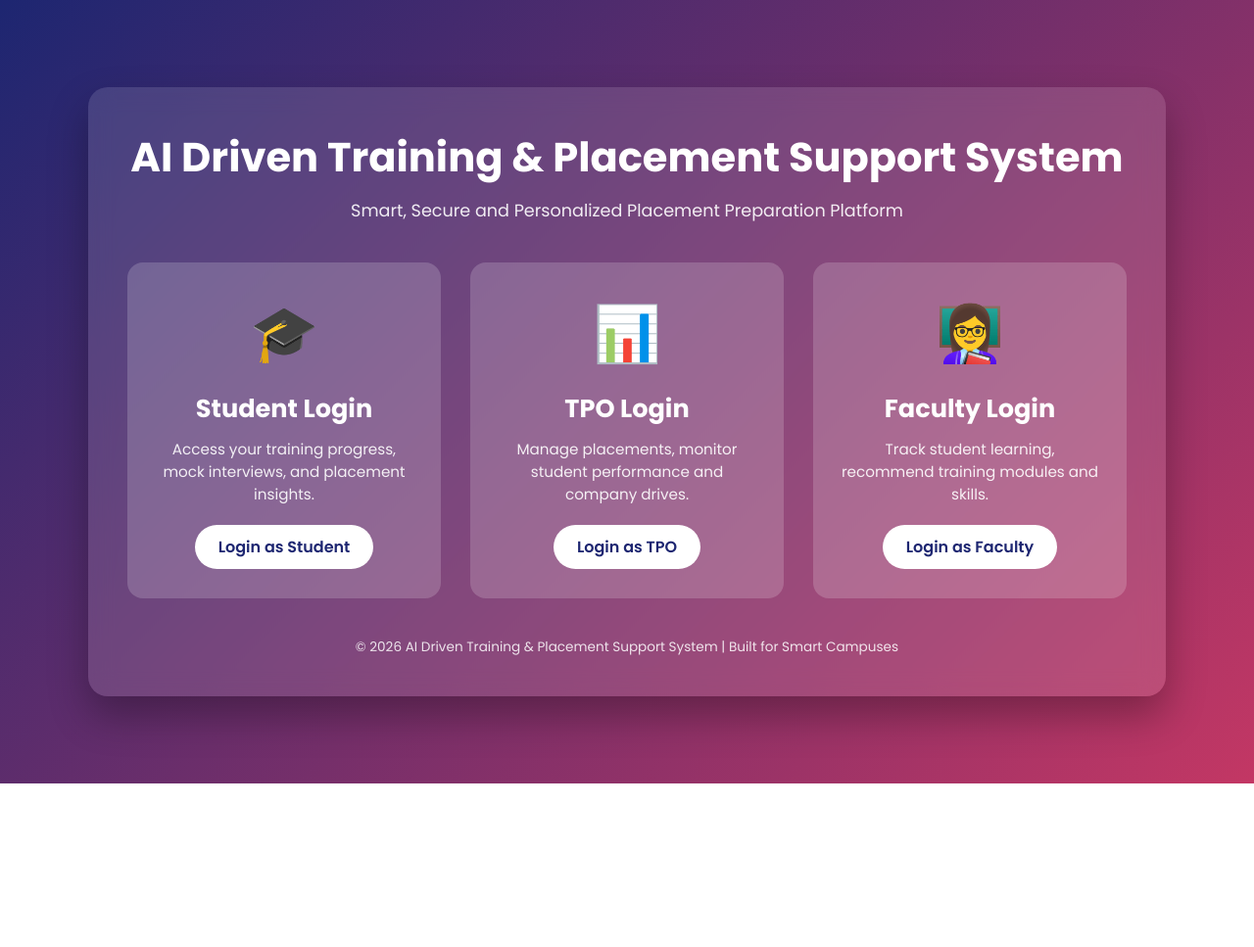
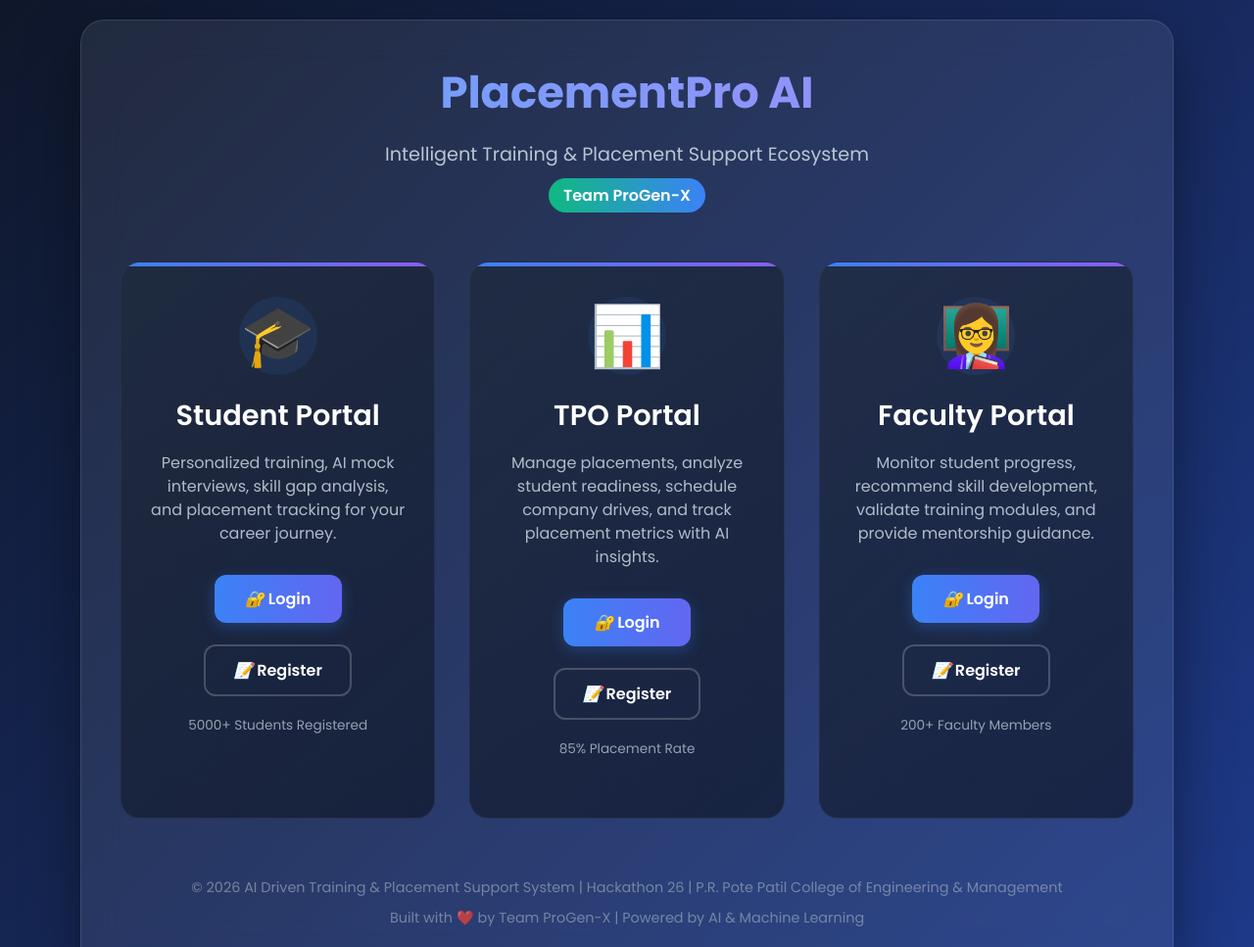
Before and after one commit to arti2441/PlacementPro-AI, a plain HTML site: page index.html in a window 1280 px wide. Shown: the top 967 px of the page at 98% size. Before the commit the page ends 800 px from the top, so only its background shows below. Drawn offline with Linux system fonts and the light colour scheme.

Commit message:
Revamp index.html for PlacementPro AI
Updated the HTML structure and styles for the placement support system, including new titles, improved layout, and enhanced card designs.

```diff
--- a/index.html
+++ b/index.html
@@ -3,7 +3,7 @@
 <head>
     <meta charset="UTF-8" />
     <meta name="viewport" content="width=device-width, initial-scale=1.0" />
-    <title>AI Driven Training & Placement Support System</title>
+    <title>PlacementPro AI | Smart Training & Placement</title>
 
     <!-- Google Font -->
     <link href="https://fonts.googleapis.com/css2?family=Poppins:wght@300;400;600;700&display=swap" rel="stylesheet">
@@ -18,96 +18,190 @@
 
         body {
             min-height: 100vh;
-            background: linear-gradient(135deg, #1d2671, #c33764);
+            background: linear-gradient(135deg, #0f172a, #1e3a8a);
             display: flex;
             align-items: center;
             justify-content: center;
             color: #fff;
+            padding: 20px;
         }
 
         .container {
             width: 90%;
-            max-width: 1100px;
-            background: rgba(255, 255, 255, 0.12);
-            backdrop-filter: blur(12px);
-            border-radius: 20px;
+            max-width: 1200px;
+            background: rgba(255, 255, 255, 0.08);
+            backdrop-filter: blur(20px);
+            border-radius: 24px;
             padding: 40px;
-            box-shadow: 0 20px 40px rgba(0, 0, 0, 0.3);
+            box-shadow: 0 20px 60px rgba(0, 0, 0, 0.4);
+            border: 1px solid rgba(255, 255, 255, 0.1);
         }
 
         .title {
             text-align: center;
-            margin-bottom: 40px;
+            margin-bottom: 50px;
         }
 
         .title h1 {
-            font-size: 2.6rem;
+            font-size: 2.8rem;
             font-weight: 700;
+            background: linear-gradient(90deg, #60a5fa, #a78bfa);
+            -webkit-background-clip: text;
+            background-clip: text;  /* ✅ STANDARD PROPERTY ADDED */
+            -webkit-text-fill-color: transparent;
+            color: transparent;     /* ✅ FALLBACK FOR NON-WEBKIT BROWSERS */
+            margin-bottom: 15px;
         }
 
         .title p {
             margin-top: 10px;
-            font-size: 1.1rem;
+            font-size: 1.2rem;
             opacity: 0.9;
+            color: #cbd5e1;
         }
 
         .login-cards {
             display: grid;
-            grid-template-columns: repeat(auto-fit, minmax(250px, 1fr));
-            gap: 30px;
+            grid-template-columns: repeat(auto-fit, minmax(280px, 1fr));
+            gap: 35px;
         }
 
         .card {
-            background: rgba(255, 255, 255, 0.18);
-            border-radius: 16px;
-            padding: 30px 25px;
+            background: linear-gradient(145deg, rgba(30, 41, 59, 0.7), rgba(15, 23, 42, 0.7));
+            border-radius: 20px;
+            padding: 35px 30px;
             text-align: center;
-            transition: transform 0.3s ease, box-shadow 0.3s ease;
+            transition: all 0.4s ease;
             cursor: pointer;
+            border: 1px solid rgba(255, 255, 255, 0.05);
+            position: relative;
+            overflow: hidden;
+        }
+
+        .card::before {
+            content: '';
+            position: absolute;
+            top: 0;
+            left: 0;
+            right: 0;
+            height: 4px;
+            background: linear-gradient(90deg, #3b82f6, #8b5cf6);
         }
 
         .card:hover {
-            transform: translateY(-10px);
-            box-shadow: 0 15px 30px rgba(0, 0, 0, 0.35);
+            transform: translateY(-15px);
+            box-shadow: 0 25px 50px rgba(0, 0, 0, 0.3);
+            border-color: rgba(59, 130, 246, 0.3);
         }
 
         .icon {
-            font-size: 3.5rem;
-            margin-bottom: 15px;
+            font-size: 3.8rem;
+            margin-bottom: 20px;
+            display: inline-block;
+            background: rgba(59, 130, 246, 0.1);
+            width: 80px;
+            height: 80px;
+            line-height: 80px;
+            border-radius: 50%;
+            transition: transform 0.3s ease;
+        }
+
+        .card:hover .icon {
+            transform: scale(1.1);
         }
 
         .card h2 {
-            font-size: 1.6rem;
-            margin-bottom: 10px;
+            font-size: 1.8rem;
+            margin-bottom: 15px;
+            font-weight: 600;
         }
 
         .card p {
-            font-size: 0.95rem;
-            opacity: 0.9;
-            margin-bottom: 20px;
+            font-size: 1rem;
+            opacity: 0.85;
+            margin-bottom: 25px;
+            line-height: 1.5;
+            color: #cbd5e1;
         }
 
         .btn {
             display: inline-block;
-            padding: 10px 24px;
-            border-radius: 30px;
-            background: #ffffff;
-            color: #1d2671;
+            padding: 12px 28px;
+            border-radius: 12px;
+            background: linear-gradient(90deg, #3b82f6, #6366f1);
+            color: white;
             font-weight: 600;
             text-decoration: none;
-            transition: background 0.3s ease, color 0.3s ease;
+            transition: all 0.3s ease;
+            border: none;
+            cursor: pointer;
+            min-width: 130px;
+            font-size: 1rem;
+            margin: 5px;
+            box-shadow: 0 4px 15px rgba(59, 130, 246, 0.3);
         }
 
         .btn:hover {
-            background: #1d2671;
-            color: #ffffff;
+            transform: translateY(-3px);
+            box-shadow: 0 8px 20px rgba(59, 130, 246, 0.4);
+        }
+
+        .btn-secondary {
+            background: transparent;
+            color: white;
+            border: 2px solid rgba(255, 255, 255, 0.2);
+            box-shadow: none;
+        }
+
+        .btn-secondary:hover {
+            background: rgba(255, 255, 255, 0.1);
+            border-color: rgba(255, 255, 255, 0.4);
+        }
+
+        .button-group {
+            display: flex;
+            justify-content: center;
+            gap: 12px;
+            flex-wrap: wrap;
+            margin-top: 15px;
         }
 
         footer {
             text-align: center;
-            margin-top: 40px;
-            font-size: 0.85rem;
-            opacity: 0.85;
+            margin-top: 60px;
+            font-size: 0.9rem;
+            opacity: 0.7;
+            color: #94a3b8;
+        }
+
+        .team-name {
+            display: inline-block;
+            background: linear-gradient(90deg, #10b981, #3b82f6);
+            padding: 5px 15px;
+            border-radius: 20px;
+            font-weight: 600;
+            margin-top: 10px;
+        }
+
+        /* Responsive */
+        @media (max-width: 768px) {
+            .title h1 {
+                font-size: 2.2rem;
+            }
+
+            .login-cards {
+                grid-template-columns: 1fr;
+                gap: 25px;
+            }
+
+            .button-group {
+                flex-direction: column;
+            }
+
+            .btn {
+                width: 100%;
+                margin: 5px 0;
+            }
         }
     </style>
 </head>
@@ -115,38 +209,70 @@
 
     <div class="container">
         <div class="title">
-            <h1>AI Driven Training & Placement Support System</h1>
-            <p>Smart, Secure and Personalized Placement Preparation Platform</p>
+            <h1>PlacementPro AI</h1>
+            <p>Intelligent Training & Placement Support Ecosystem</p>
+            <div class="team-name">Team ProGen-X</div>
         </div>
 
         <div class="login-cards">
-            <!-- Student Login -->
-            <div class="card" onclick="location.href='student_login.html'">
+            <!-- Student Portal -->
+            <div class="card">
                 <div class="icon">🎓</div>
-                <h2>Student Login</h2>
-                <p>Access your training progress, mock interviews, and placement insights.</p>
-                <a class="btn" href="student_login.html">Login as Student</a>
+                <h2>Student Portal</h2>
+                <p>Personalized training, AI mock interviews, skill gap analysis, and placement tracking for your career journey.</p>
+                <div class="button-group">
+                    <a class="btn" href="student_login.html">
+                        <i>🔐</i> Login
+                    </a>
+                    <a class="btn btn-secondary" href="student_register.html">
+                        <i>📝</i> Register
+                    </a>
+                </div>
+                <p style="margin-top: 15px; font-size: 0.85rem; opacity: 0.7;">
+                    5000+ Students Registered
+                </p>
             </div>
 
-            <!-- TPO Login -->
-            <div class="card" onclick="location.href='tpo_login.html'">
+            <!-- TPO Portal -->
+            <div class="card">
                 <div class="icon">📊</div>
-                <h2>TPO Login</h2>
-                <p>Manage placements, monitor student performance and company drives.</p>
-                <a class="btn" href="tpo_login.html">Login as TPO</a>
+                <h2>TPO Portal</h2>
+                <p>Manage placements, analyze student readiness, schedule company drives, and track placement metrics with AI insights.</p>
+                <div class="button-group">
+                    <a class="btn" href="tpo_login.html">
+                        <i>🔐</i> Login
+                    </a>
+                    <a class="btn btn-secondary" href="tpo_register.html">
+                        <i>📝</i> Register
+                    </a>
+                </div>
+                <p style="margin-top: 15px; font-size: 0.85rem; opacity: 0.7;">
+                    85% Placement Rate
+                </p>
             </div>
 
-            <!-- Faculty Login -->
-            <div class="card" onclick="location.href='faculty_login.html'">
+            <!-- Faculty Portal -->
+            <div class="card">
                 <div class="icon">👩‍🏫</div>
-                <h2>Faculty Login</h2>
-                <p>Track student learning, recommend training modules and skills.</p>
-                <a class="btn" href="faculty_login.html">Login as Faculty</a>
+                <h2>Faculty Portal</h2>
+                <p>Monitor student progress, recommend skill development, validate training modules, and provide mentorship guidance.</p>
+                <div class="button-group">
+                    <a class="btn" href="faculty_login.html">
+                        <i>🔐</i> Login
+                    </a>
+                    <a class="btn btn-secondary" href="faculty_register.html">
+                        <i>📝</i> Register
+                    </a>
+                </div>
+                <p style="margin-top: 15px; font-size: 0.85rem; opacity: 0.7;">
+                    200+ Faculty Members
+                </p>
             </div>
         </div>
 
         <footer>
-            © 2026 AI Driven Training & Placement Support System | Built for Smart Campuses
+            <p>© 2026 AI Driven Training & Placement Support System | Hackathon 26 | P.R. Pote Patil College of Engineering & Management</p>
+            <p style="margin-top: 10px;">Built with ❤️ by Team ProGen-X | Powered by AI & Machine Learning</p>
         </footer>
     </div>
 
```
